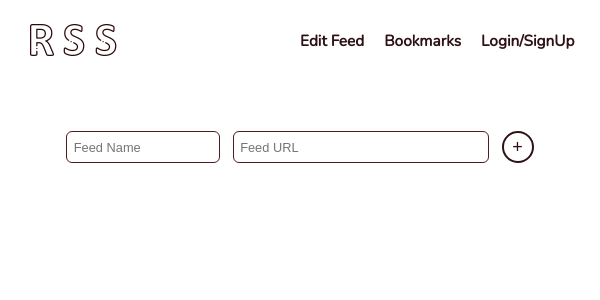
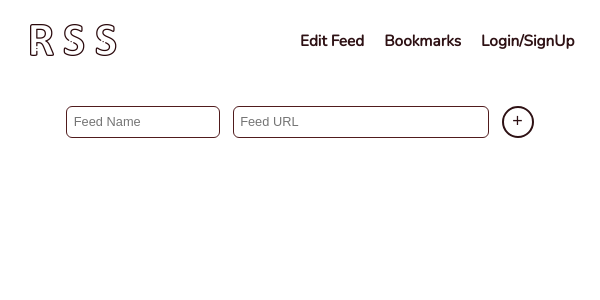
Before and after one commit to monisha16/RSS-Reader, a React (Create React App) app: page / in a window 600 px wide. Shown: the top 300 px of the page. Built offline with nearby package versions, Linux system fonts and the light colour scheme.

Commit message:
name tooltip

```diff
--- a/src/components/Mainpage/Mainpage.js
+++ b/src/components/Mainpage/Mainpage.js
@@ -35,6 +35,7 @@ const Mainpage = () => {
                     required
                     autoComplete='off'
                     style={{width:'12rem'}}
+                    title="custom name for feed URL"
                 />
                 <input
                     id="feedURL"
--- a/src/components/Mainpage/mainpage.module.scss
+++ b/src/components/Mainpage/mainpage.module.scss
@@ -52,14 +52,14 @@
 @media only screen and (min-width: 200px) and (max-width: 600px) {
 
     .mainpage{
-        margin: 2rem;
+        margin: 0 2rem;
     }
 
 }
 @media only screen and (min-width: 600px) and (max-width: 900px) {
 
     .mainpage{
-        margin: 2rem;
+        margin: 0 2rem;
     }
 
 }
```
